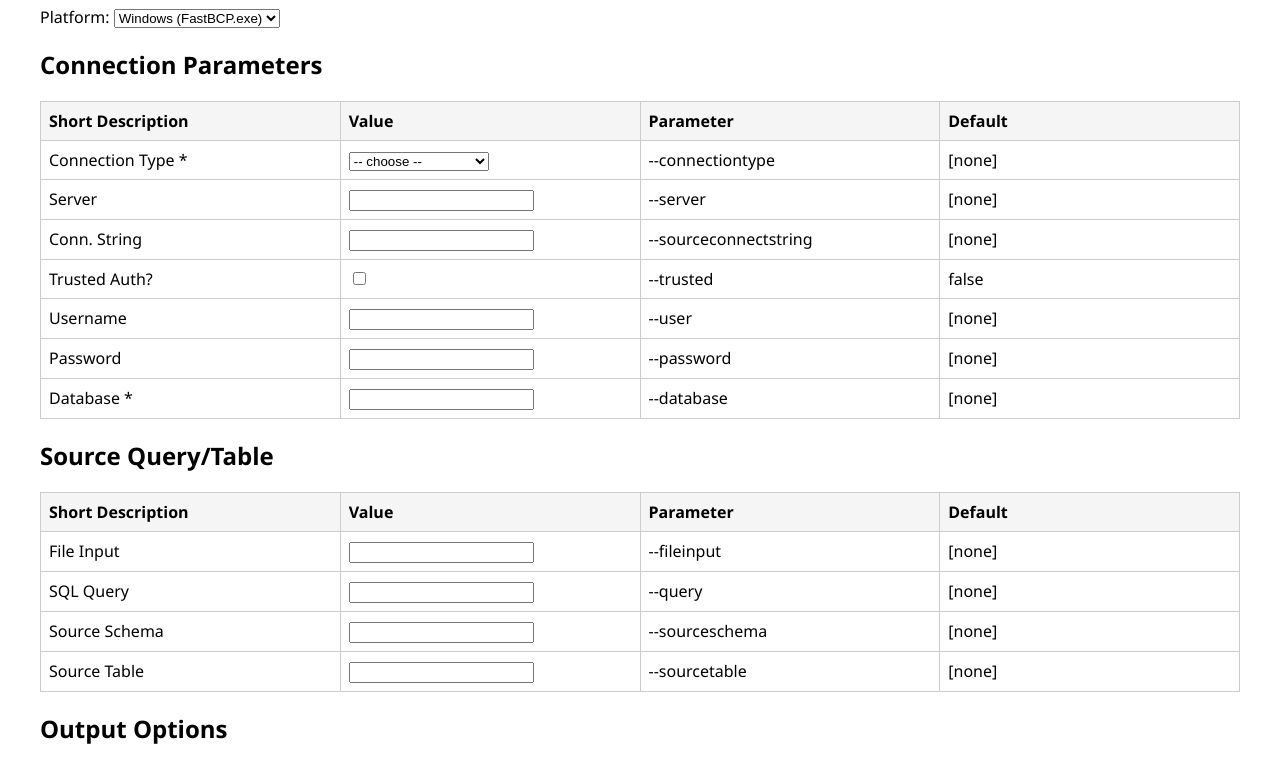
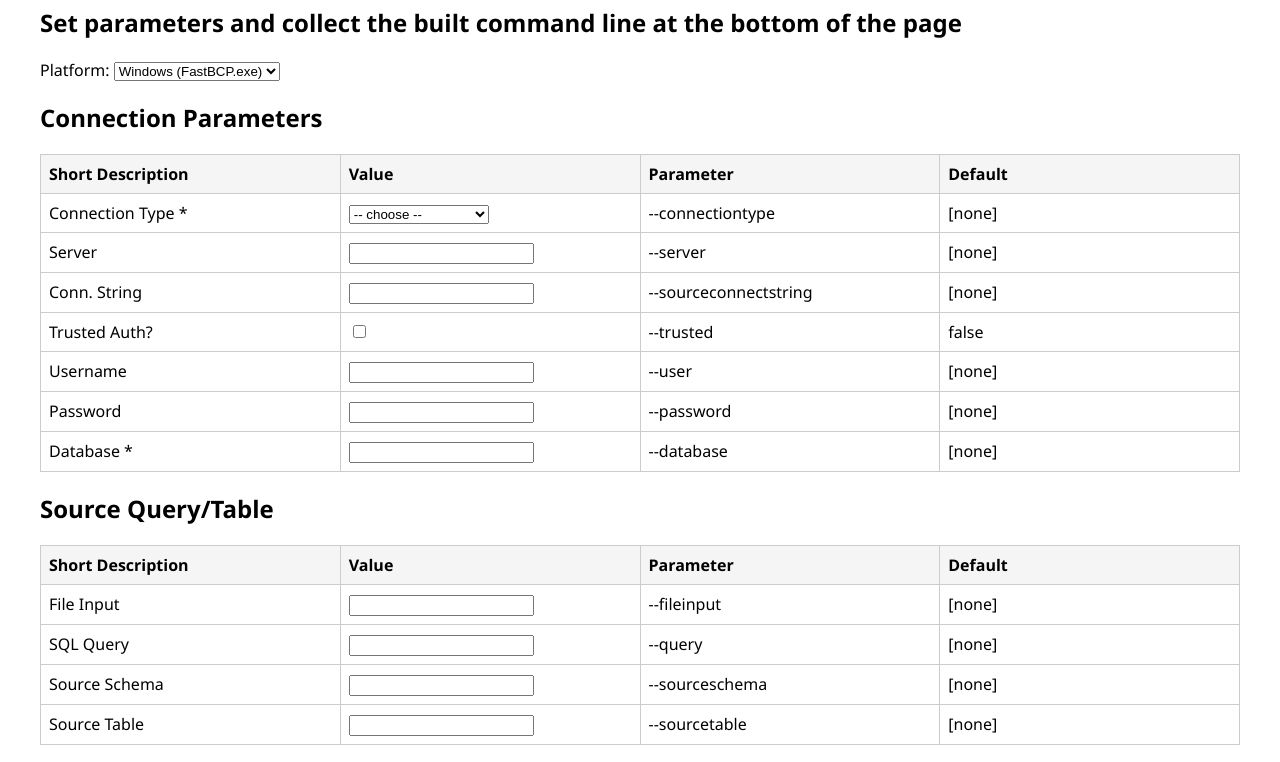
Before and after one commit to aetperf/FastBCP-Documentation, a plain HTML site: page FastBCP_Wizard.html in a window 1280 px wide. Shown: the part 80-842 px from the top of the page. Drawn offline with Linux system fonts and the light colour scheme.

Commit message:
add links

```diff
--- a/FastBCP_Wizard.html
+++ b/FastBCP_Wizard.html
@@ -8,6 +8,7 @@
 <body>
 
 <h1>FastBCP Command Builder</h1>
+<h2>Set parameters and collect the built command line at the bottom of the page</h2>
 
 <!-- Platform (Windows or Linux) -->
 <label for="platform">Platform:</label>
```
Also changed, not shown: 1 other file.
